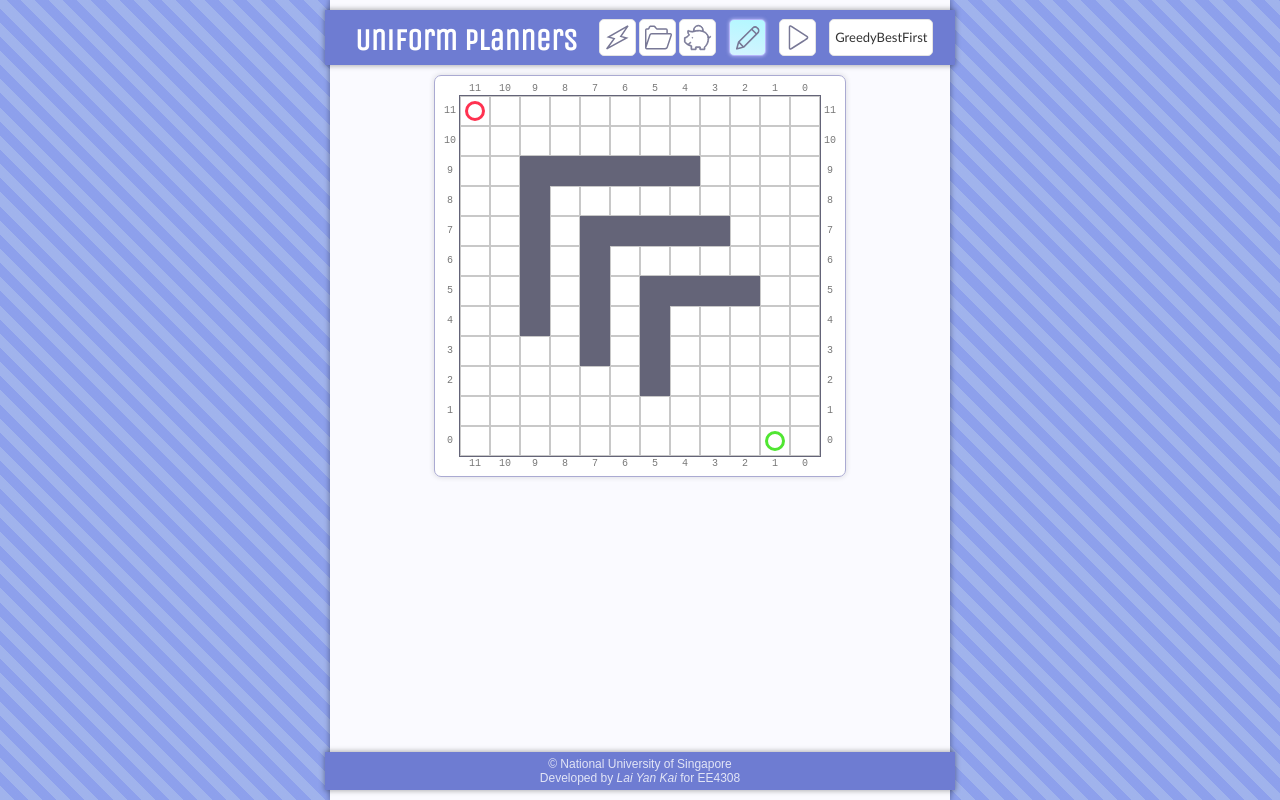
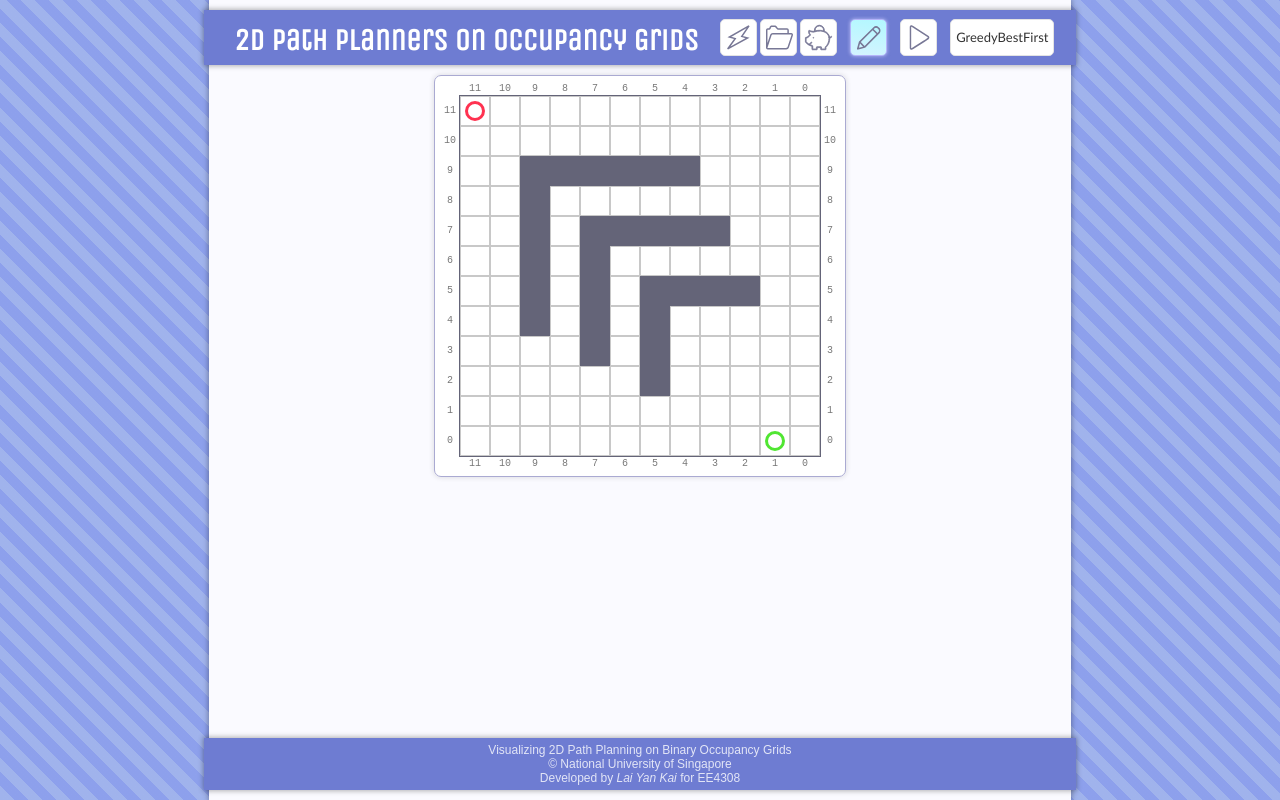
Before and after one commit to LaiYanKai/LaiYanKai.github.io, a plain HTML site: page UniformPlanners/index.html in a window 1280 px wide. Drawn offline with Linux system fonts and the light colour scheme.

Commit message:
Update index.html

```diff
--- a/UniformPlanners/index.html
+++ b/UniformPlanners/index.html
@@ -5,7 +5,7 @@
     <meta name="google-site-verification" content="U3strx5roSHx8RsTcWMXFzG16Qu_2O4UKUTxfIdaCVc" />
     <link href='css/unica_one.css' rel='stylesheet'>
     <link rel="stylesheet" href="css/style.css"></link>
-    <title>Uniform Planners</title>
+    <title>2D Path Planners</title>
   </head>
   <body>
     <div class='loading' id='ui_load_overlay'>Loading</div>
@@ -15,7 +15,7 @@
     <div class="page">
       <div class="nav">
         <div class="nav_title">
-          Uniform Planners
+          2D Path Planners on Occupancy Grids
         </div>
         <div class="nav_pane" id="ui_file">
           <div class="nav_btn" id="ui_build">
@@ -107,6 +107,7 @@
         </div>
       </div>
       <div class="footer">
+        <span>Visualizing 2D Path Planning on Binary Occupancy Grids</span>
         <span>© National University of Singapore</span>
         <span>Developed by <a href="https://laiyankai.github.io">Lai Yan Kai</a> for EE4308</span>
       </div>
```
